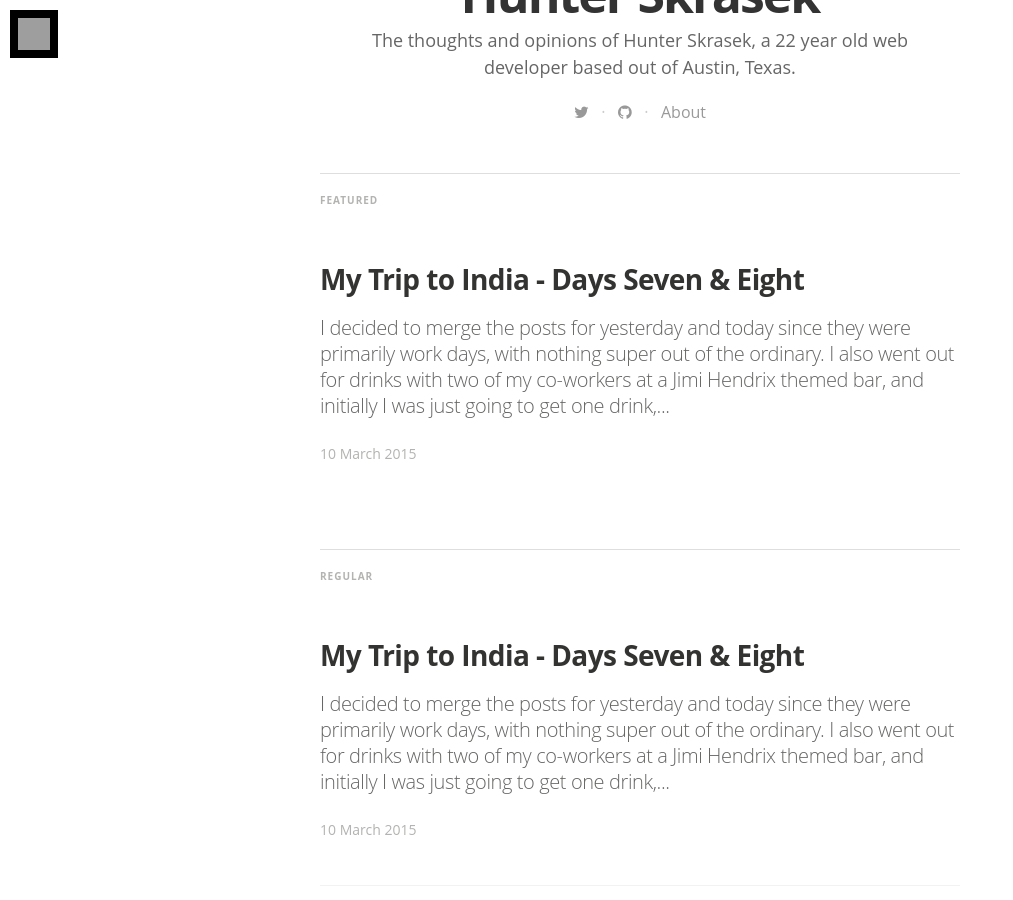
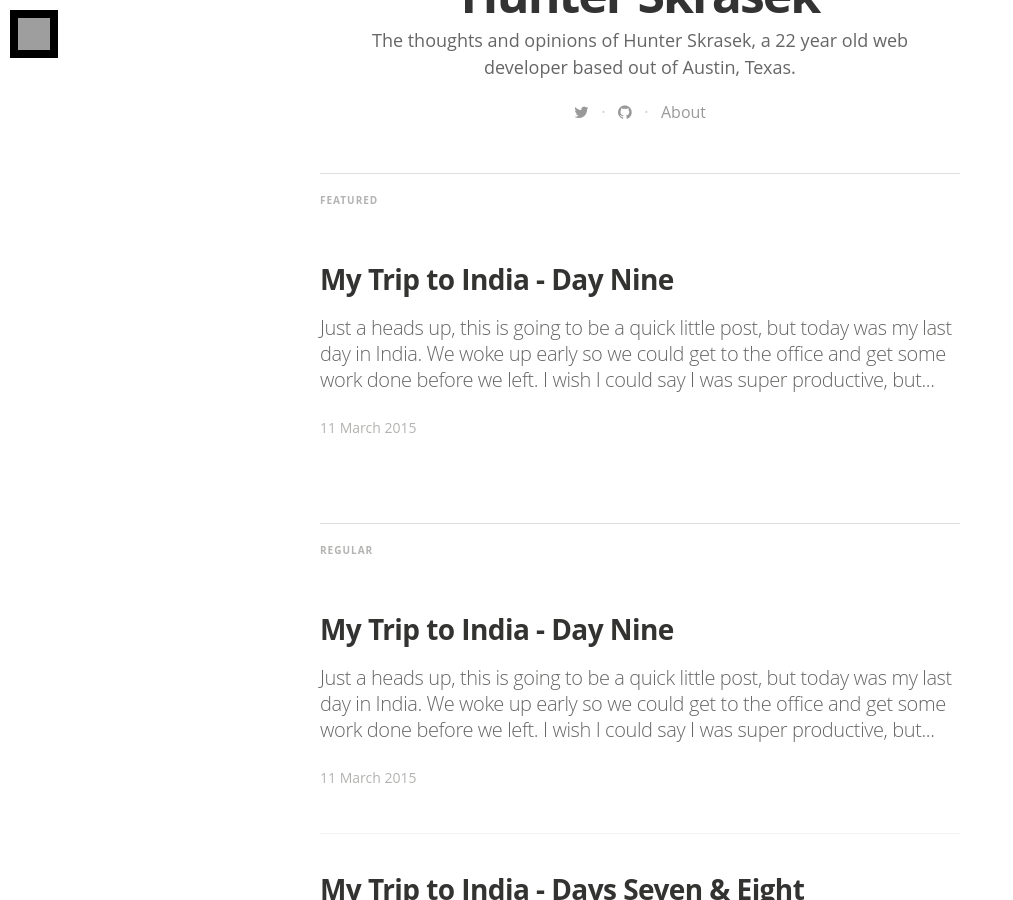
Before and after one commit to hskrasek/hskrasek.github.io, a Jekyll site: the page built from index.html, in a window 1280 px wide and 900 px high, scrolled down 565 px. Shown: the whole window, without its empty margins (0-1013 px from the left). Built offline with Jekyll 4.4.1, drawn with Linux system fonts in a browser that asks for light colours; nearby versions of some CDN libraries; some web fonts are replaced; Markdown is read by kramdown in place of the engine named in the settings; the list of posts is cut into pages by our own code; some of the changed text lies outside the part shown; grey boxes are pictures that could not be loaded.

Commit message:
India trip day Nine
Signed-off-by: Hunter Skrasek <hunterskrasek@me.com>

```diff
--- a/_posts/2015-03-10-my-trip-to-india-day-seven-eight.markdown
+++ b/_posts/2015-03-10-my-trip-to-india-day-seven-eight.markdown
@@ -3,7 +3,7 @@ layout: post
 title:  "My Trip to India - Days Seven & Eight"
 date:   2015-03-10 12:44:00
 categories: travel
-tags: featured india perk
+tags: india perk
 ---
 I decided to merge the posts for yesterday and today since they were primarily work days, with nothing super out of the ordinary. I also went out for drinks with two of my co-workers at a Jimi Hendrix themed bar, and initially I was just going to get one drink, chill, and then go back to the hotel... and the hangover I nursed today is proof that that plan died horribly.
 
--- /dev/null
+++ b/_posts/2015-03-11-my-trip-to-india-day-nine.markdown
@@ -0,0 +1,12 @@
+---
+layout: post
+title:  "My Trip to India - Day Nine"
+date:   2015-03-11 12:04:00
+categories: travel
+tags: featured india perk
+---
+Just a heads up, this is going to be a quick little post, but today was my last day in India. We woke up early so we could get to the office and get some work done before we left. I wish I could say I was super productive, but dealing with blockers slowing me down prevented that from happening; I'll make it up back home though. After spending what felt longer than a week with the team in Bangalore, and getting to meet everyone, it sucked to say goodbye.
+
+After leaving the office we headed back to Orion mall for some last minute shopping, and some team bowling. Fun fact: I suck at bowling! Like really badly. Only way I could have won those games is if we played by golf rules. But it was still a ton of fun, and a nice little way to finish up our time in India.
+
+Well, I finished packing to the best of my ability, and need to head to bed after posting this. Flight leaves at 7am IST in the morning, which means we need to leave the hotel at 3am IST. Let me tell you, super excited about the lack of sleep in my future, but the 23 hour layover in London will be fun. I still can't believe that I had the chance to fly half way across the world and experience Bangalore, I can't thank Perk enough for giving me the opportunity. Alright, off to bed I go!
```
